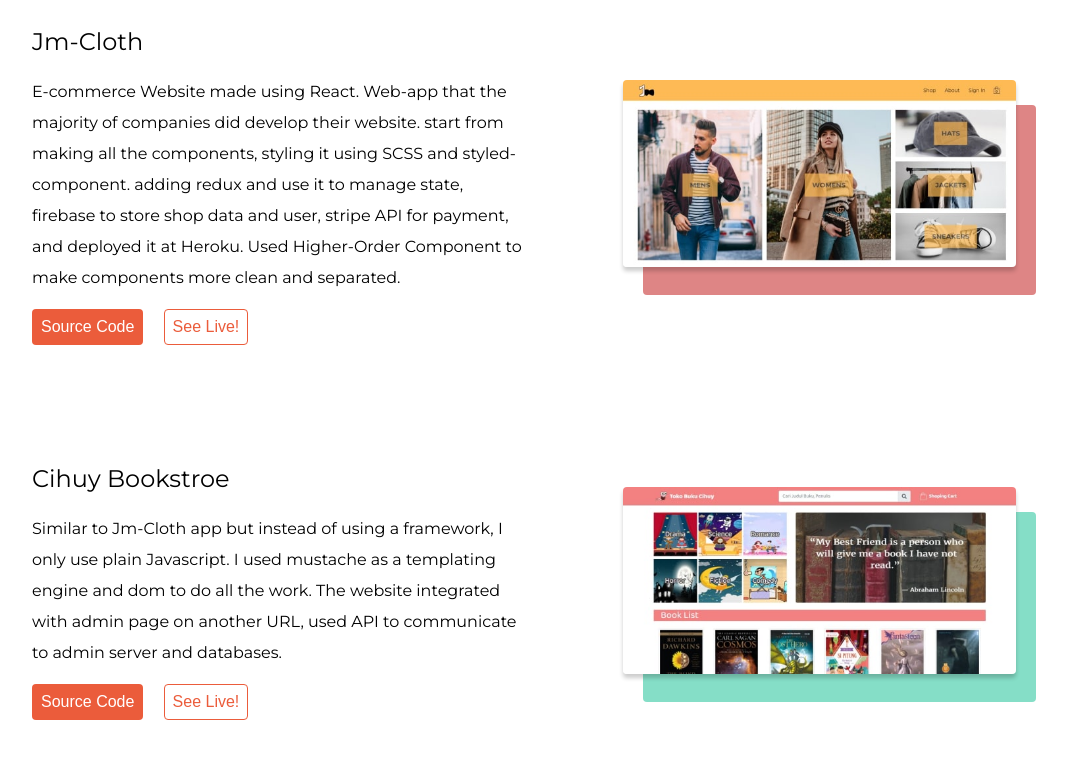
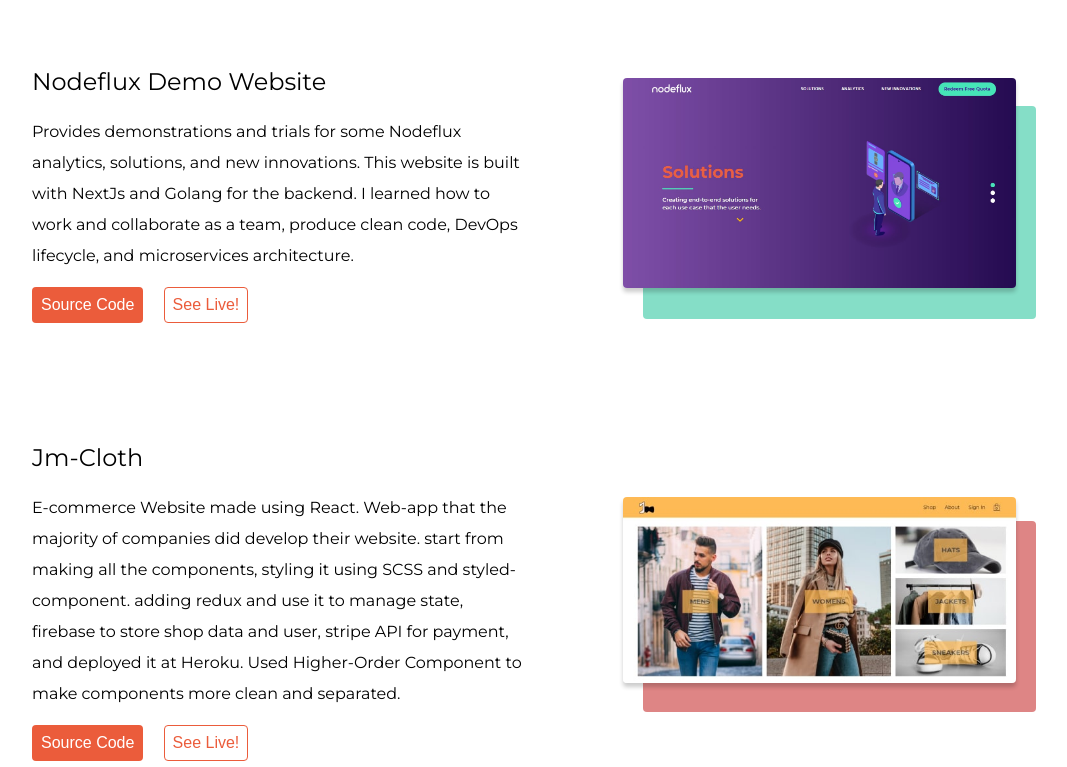
Before and after one commit to gregoriusjimmy/portfolioV3, a plain HTML site: page index.html in a window 1280 px wide. Shown: the part 1453-2220 px from the top of the page, without its empty margins (116-1183 px from the left). Drawn offline with nearby package versions, Linux system fonts and the light colour scheme.

Commit message:
add nodeflux demo to projects section

```diff
--- a/index.html
+++ b/index.html
@@ -3,8 +3,16 @@
   <head>
     <meta charset="UTF-8" />
     <meta name="viewport" content="width=device-width, initial-scale=1.0" />
-    <link rel="icon" href="assets/jimmy-fav.png" type="image/png" sizes="32x32" />
-    <meta name="keywords" content="Jimmy, portfolio, web design, web developer" />
+    <link
+      rel="icon"
+      href="assets/jimmy-fav.png"
+      type="image/png"
+      sizes="32x32"
+    />
+    <meta
+      name="keywords"
+      content="Jimmy, portfolio, web design, web developer"
+    />
     <meta
       name="description"
       content="I design and build beautiful websites for businesses around the globe. If you need a modern and powerful website, send me an email."
@@ -42,11 +50,22 @@
             <img src="assets/profil-pic.png" alt="profil-picture" />
           </div>
           <div class="hero-content">
-            <h1 class="intro" data-aos="fade-up" data-aos-anchor=".profil-pic" data-aos-delay="300">
+            <h1
+              class="intro"
+              data-aos="fade-up"
+              data-aos-anchor=".profil-pic"
+              data-aos-delay="300"
+            >
               Hi I'm Jimmy!
             </h1>
-            <h1 class="title" data-aos="fade-up" data-aos-anchor=".intro" data-aos-delay="600">
-              <span class="developer-title">WEB DEVELOPER</span><br />/<span class="designer-title"
+            <h1
+              class="title"
+              data-aos="fade-up"
+              data-aos-anchor=".intro"
+              data-aos-delay="600"
+            >
+              <span class="developer-title">WEB DEVELOPER</span><br />/<span
+                class="designer-title"
                 >DESIGNER</span
               >
             </h1>
@@ -66,7 +85,11 @@
                 </a>
               </li>
               <li>
-                <a rel="noopener" target="_blank" href="https://github.com/gregoriusjimmy">
+                <a
+                  rel="noopener"
+                  target="_blank"
+                  href="https://github.com/gregoriusjimmy"
+                >
                   <img src="assets/github.svg" alt="github" />
                 </a>
               </li>
@@ -81,7 +104,9 @@
           data-aos-duration="2000"
           data-aos-easing="ease"
         >
-          <a href="#projects">See my works <img src="assets/arrow-right.svg" alt="arrow" /></a>
+          <a href="#projects"
+            >See my works <img src="assets/arrow-right.svg" alt="arrow"
+          /></a>
         </div>
       </div>
     </section>
@@ -89,7 +114,9 @@
       <div class="bg-cream">
         <div class="container-clip">
           <div class="what-i-do">
-            <h1 class="section-title" id="what-i-do" data-aos="fade-up">WHAT I DO</h1>
+            <h1 class="section-title" id="what-i-do" data-aos="fade-up">
+              WHAT I DO
+            </h1>
             <div class="what-i-do-content">
               <div
                 class="front-end"
@@ -99,8 +126,9 @@
               >
                 <h3>FRONT-END</h3>
                 <p class="title-desc">
-                  As a front-end i build responsive static and dynamic website with or without
-                  framework. I also design beautiful website start from wireframing then designing.
+                  As a front-end i build responsive static and dynamic website
+                  with or without framework. I also design beautiful website
+                  start from wireframing then designing.
                 </p>
                 <ul class="tags green">
                   <li>React</li>
@@ -110,6 +138,7 @@
                   <li>HTML 5</li>
                   <li>CSS</li>
                   <li>SCSS</li>
+                  <li>Tailwindcss</li>
                   <li>Javascript</li>
                   <li>Typescript</li>
                   <li>Bootstrap</li>
@@ -128,8 +157,8 @@
               >
                 <h3>BACK-END</h3>
                 <p class="title-desc">
-                  As a back-end I implement RESTful API to website and connect it with front-end. I
-                  also Integrate it with databases.
+                  As a back-end I implement RESTful API to website and connect
+                  it with front-end. I also Integrate it with databases.
                 </p>
                 <ul class="tags pink">
                   <li>NodeJs</li>
@@ -149,59 +178,44 @@
     <section id="projects">
       <div class="container">
         <div class="projects">
-          <h1 class="section-title underline" style="margin-bottom: 50px">PROJECTS</h1>
-
+          <h1 class="section-title underline" style="margin-bottom: 50px">
+            PROJECTS
+          </h1>
           <div class="project">
             <div class="project-content">
-              <h2 class="project-name">Jm-Cloth</h2>
+              <h2 class="project-name">Nodeflux Demo Website</h2>
               <p>
-                E-commerce Website made using React. Web-app that the majority of companies did
-                develop their website. start from making all the components, styling it using SCSS
-                and styled-component. adding redux and use it to manage state, firebase to store
-                shop data and user, stripe API for payment, and deployed it at Heroku. Used
-                Higher-Order Component to make components more clean and separated.
+                Provides demonstrations and trials for some Nodeflux analytics,
+                solutions, and new innovations. This website is built with
+                NextJs and Golang for the backend. I learned how to work and
+                collaborate as a team, produce clean code, DevOps lifecycle, and
+                microservices architecture.
               </p>
               <div class="project-buttons">
-                <a rel="noopener" target="_blank" href="https://github.com/gregoriusjimmy/jm-cloth"
+                <a
+                  rel="noopener"
+                  target="_blank"
+                  href="https://github.com/nodefluxio/weber"
                   ><button class="primary-btn">Source Code</button>
                 </a>
-                <a rel="noopener" target="_blank" href="https://jm-cloth.herokuapp.com/"
+                <a
+                  rel="noopener"
+                  target="_blank"
+                  href="https://demo.nodeflux.io/"
                   ><button class="ghost-btn">See Live!</button>
                 </a>
               </div>
             </div>
             <div class="project-image">
-              <a rel="noopener" target="_blank" href="https://jm-cloth.herokuapp.com/">
-                <img src="/assets/projects/jm-cloth.jpg" alt="jm-cloth" />
-                <div class="overlay"><span>See Live!</span></div>
-                <div class="back-layer-pink"></div>
-              </a>
-            </div>
-          </div>
-          <div class="project">
-            <div class="project-content">
-              <h2 class="project-name">Cihuy Bookstroe</h2>
-              <p>
-                Similar to Jm-Cloth app but instead of using a framework, I only use plain
-                Javascript. I used mustache as a templating engine and dom to do all the work. The
-                website integrated with admin page on another URL, used API to communicate to admin
-                server and databases.
-              </p>
-              <div class="project-buttons">
-                <a
-                  rel="noopener"
-                  target="_blank"
-                  href="https://github.com/gregoriusjimmy/TokoBukuCihuy-Client"
-                  ><button class="primary-btn">Source Code</button>
-                </a>
-                <a rel="noopener" target="_blank" href="https://cihuy-bookstore.herokuapp.com/"
-                  ><button class="ghost-btn">See Live!</button>
-                </a>
-              </div>
-            </div>
-            <div class="project-image">
-              <a rel="noopener" target="_blank" href="https://cihuy-bookstore.herokuapp.com/">
-                <img src="/assets/projects/toko-buku-cihuy.jpg" alt="cihuy-bookstore" />
+              <a
+                rel="noopener"
+                target="_blank"
+                href="https://demo.nodeflux.io/"
+              >
+                <img
+                  src="assets/projects/nodeflux-demo.jpg"
+                  alt="nodeflux-demo"
+                />
                 <div class="overlay"><span>See Live!</span></div>
                 <div class="back-layer-green"></div>
               </a>
@@ -209,12 +223,53 @@
           </div>
           <div class="project">
             <div class="project-content">
+              <h2 class="project-name">Jm-Cloth</h2>
+              <p>
+                E-commerce Website made using React. Web-app that the majority
+                of companies did develop their website. start from making all
+                the components, styling it using SCSS and styled-component.
+                adding redux and use it to manage state, firebase to store shop
+                data and user, stripe API for payment, and deployed it at
+                Heroku. Used Higher-Order Component to make components more
+                clean and separated.
+              </p>
+              <div class="project-buttons">
+                <a
+                  rel="noopener"
+                  target="_blank"
+                  href="https://github.com/gregoriusjimmy/jm-cloth"
+                  ><button class="primary-btn">Source Code</button>
+                </a>
+                <a
+                  rel="noopener"
+                  target="_blank"
+                  href="https://jm-cloth.herokuapp.com/"
+                  ><button class="ghost-btn">See Live!</button>
+                </a>
+              </div>
+            </div>
+            <div class="project-image">
+              <a
+                rel="noopener"
+                target="_blank"
+                href="https://jm-cloth.herokuapp.com/"
+              >
+                <img src="assets/projects/jm-cloth.jpg" alt="jm-cloth" />
+                <div class="overlay"><span>See Live!</span></div>
+                <div class="back-layer-pink"></div>
+              </a>
+            </div>
+          </div>
+
+          <div class="project">
+            <div class="project-content">
               <h2 class="project-name">Vienpe Management System</h2>
               <p>
-                Management system app that helps the admin manage their gym. Made with React, this
-                web application contains basic CRUD to control members, membership, classes, and
-                instructors. Featured automated membership and attendance system. Implement MVC
-                model in the backend.
+                Management system app that helps the admin manage their gym.
+                Made with React, this web application contains basic CRUD to
+                control members, membership, classes, and instructors. Featured
+                automated membership and attendance system. Implement MVC model
+                in the backend.
               </p>
               <div class="project-buttons">
                 <a
@@ -230,7 +285,7 @@
             </div>
             <div class="project-image">
               <a rel="noopener" target="_blank" href="/project/vienpe.html">
-                <img src="/assets/projects/vienpe.jpg" alt="vienpe" />
+                <img src="assets/projects/vienpe.jpg" alt="vienpe" />
                 <div class="overlay"><span>See Showcase</span></div>
                 <div class="back-layer-pink"></div>
               </a>
@@ -240,11 +295,13 @@
             <div class="project-content">
               <h2 class="project-name">Smart Brain</h2>
               <p>
-                Face recognition app using machine learning API that Clarifai provided, the server
-                receives the user's URL photo and ask Clarifai machine learning model to detect the
-                face within the picture. Users must register first to be able to use this app, and
-                then user data will be stored in the database. This project made using React, Node
-                for the back-end, and Postgresql for the database.
+                Face recognition app using machine learning API that Clarifai
+                provided, the server receives the user's URL photo and ask
+                Clarifai machine learning model to detect the face within the
+                picture. Users must register first to be able to use this app,
+                and then user data will be stored in the database. This project
+                made using React, Node for the back-end, and Postgresql for the
+                database.
               </p>
               <div class="project-buttons">
                 <a
@@ -262,8 +319,12 @@
               </div>
             </div>
             <div class="project-image">
-              <a rel="noopener" target="_blank" href="https://smart-brain-faceclick.herokuapp.com/">
-                <img src="/assets/projects/smart-brain.jpg" alt="smart-brain" />
+              <a
+                rel="noopener"
+                target="_blank"
+                href="https://smart-brain-faceclick.herokuapp.com/"
+              >
+                <img src="assets/projects/smart-brain.jpg" alt="smart-brain" />
                 <div class="overlay"><span>See Live!</span></div>
                 <div class="back-layer-green"></div>
               </a>
@@ -274,28 +335,40 @@
             <div class="projects-design">
               <div class="project-design">
                 <a href="/project/team-website.html">
-                  <img src="/assets/projects/team-app-thumbnail.jpg" alt="team-app-thumbnail" />
+                  <img
+                    src="assets/projects/team-app-thumbnail.jpg"
+                    alt="team-app-thumbnail"
+                  />
                   <div class="project-design-overlay">
                     <span>See Design!</span>
                   </div>
                 </a>
                 <div>
                   <h3>Team App</h3>
-                  <a rel="noopener" target="_blank" href="/project/team-website.html"
+                  <a
+                    rel="noopener"
+                    target="_blank"
+                    href="/project/team-website.html"
                     ><button class="ghost-btn">See Design</button>
                   </a>
                 </div>
               </div>
               <div class="project-design">
                 <a href="/project/chat-app.html">
-                  <img src="/assets/projects/chat-app-thumbnail.jpg" alt="chat-app-thumbnail" />
+                  <img
+                    src="assets/projects/chat-app-thumbnail.jpg"
+                    alt="chat-app-thumbnail"
+                  />
                   <div class="project-design-overlay">
                     <span>See Design!</span>
                   </div>
                 </a>
                 <div>
                   <h3>Chat App</h3>
-                  <a rel="noopener" target="_blank" href="/project/chat-app.html"
+                  <a
+                    rel="noopener"
+                    target="_blank"
+                    href="/project/chat-app.html"
                     ><button class="ghost-btn">See Design</button>
                   </a>
                 </div>
@@ -325,9 +398,14 @@
                 data-aos-anchor=".contactme-title"
                 data-aos-delay="300"
               >
-                Thanks for visiting my website, if you want to reach me you can email me to
-                <strong>gregoriusjimmy@gmail.com</strong>. I am also available via
-                <a rel="noopener" target="_blank" href="https://www.linkedin.com/in/gregoriusjimmy/"
+                Thanks for visiting my website, if you want to reach me you can
+                email me to
+                <strong>gregoriusjimmy@gmail.com</strong>. I am also available
+                via
+                <a
+                  rel="noopener"
+                  target="_blank"
+                  href="https://www.linkedin.com/in/gregoriusjimmy/"
                   >LinkedIn</a
                 >
               </p>
```
Also changed, not shown: assets/projects/ddcode.jpg (deleted), assets/projects/nodeflux-demo.jpg (added), assets/projects/petshop.jpg (deleted).
